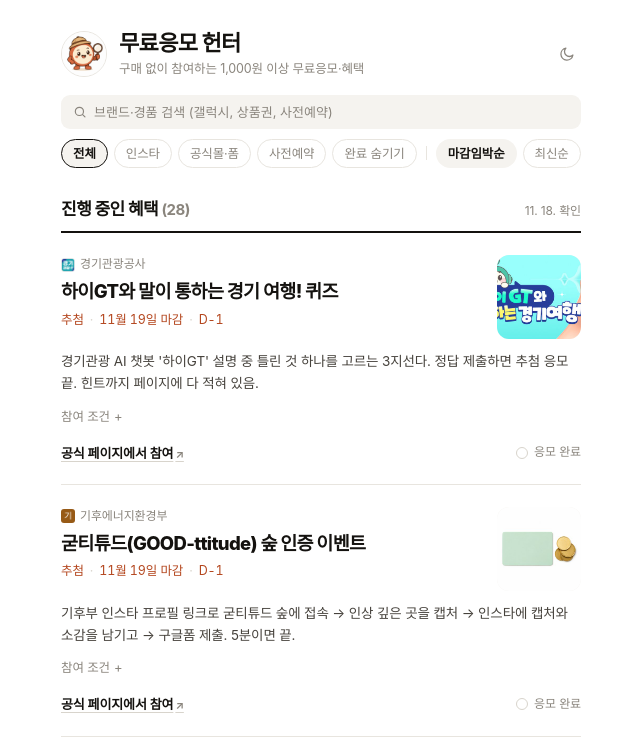
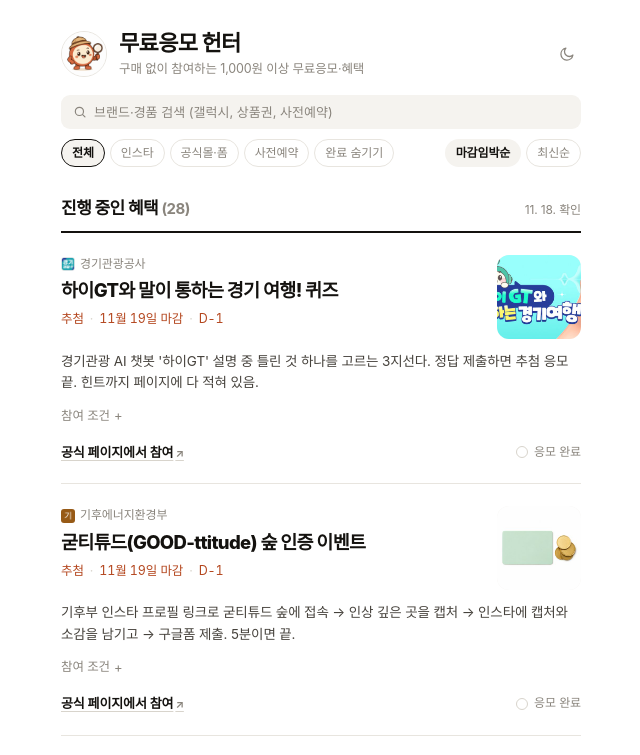
Before and after one commit to geonyihan/dealer-deal, a plain HTML site: page index.html in a window 1280 px wide. Shown: the top 755 px of the page, without its empty margins (319-959 px from the left). Drawn offline with Linux system fonts and the light colour scheme.

Commit message:
필터 칩 줄바꿈 정리, 정렬 칩 우측 그룹으로 묶어 한 줄 유지

```diff
--- a/index.html
+++ b/index.html
@@ -113,23 +113,23 @@
   }
   .search input::placeholder { color: var(--dim); }
   .chiprow {
-    display: flex; align-items: center; flex-wrap: wrap; gap: 6px;
+    display: flex; align-items: center; flex-wrap: wrap; gap: 5px;
     margin-top: 10px;
   }
   .chiprow::-webkit-scrollbar { display: none; }
+  .sortgroup { display: inline-flex; align-items: center; gap: 5px; margin-left: auto; }
   @media (max-width: 600px) {
     .chiprow { row-gap: 7px; }
-    .chip-sep { display: none; }
     .chip { font-size: 12px; padding: 4px 10px; }
   }
   .chip {
     flex: none;
-    font: inherit; font-size: 12.5px;
+    font: inherit; font-size: 12px;
     color: var(--dim);
     background: transparent;
     border: 1px solid var(--line);
     border-radius: 999px;
-    padding: 4px 11px;
+    padding: 4px 10px;
     cursor: pointer;
     white-space: nowrap;
     letter-spacing: -.01em;
@@ -355,9 +355,10 @@
       <button class="chip" type="button" data-cat="official" aria-pressed="false">공식몰·폼</button>
       <button class="chip" type="button" data-cat="prereg" aria-pressed="false">사전예약</button>
       <button class="chip" type="button" id="hideDone" aria-pressed="false">완료 숨기기</button>
-      <span class="chip-sep" aria-hidden="true"></span>
-      <button class="chip sort" type="button" data-sort="deadline" aria-pressed="true">마감임박순</button>
-      <button class="chip sort" type="button" data-sort="new" aria-pressed="false">최신순</button>
+      <span class="sortgroup">
+        <button class="chip sort" type="button" data-sort="deadline" aria-pressed="true">마감임박순</button>
+        <button class="chip sort" type="button" data-sort="new" aria-pressed="false">최신순</button>
+      </span>
     </div>
   </div>
 </div>
```
